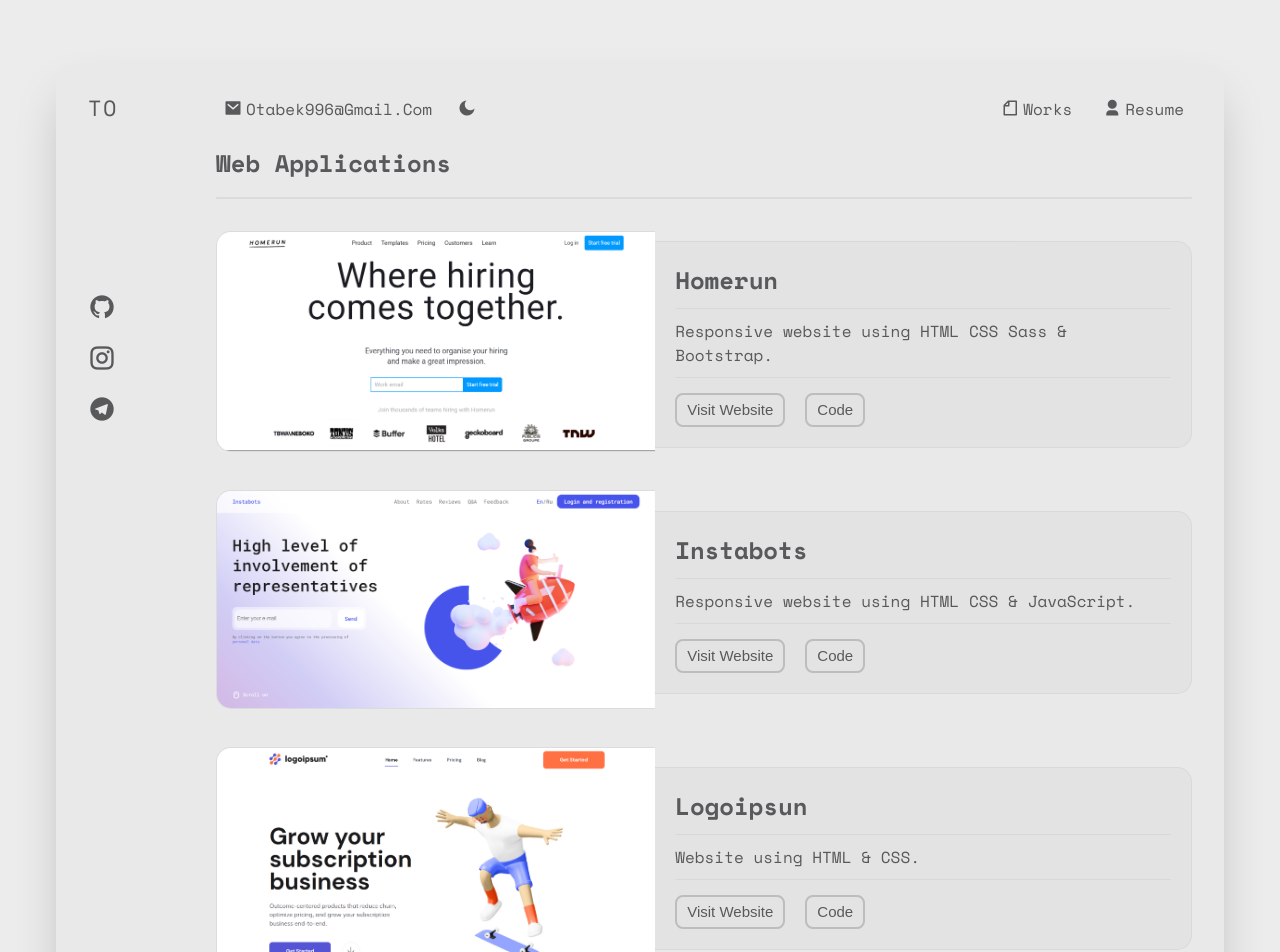
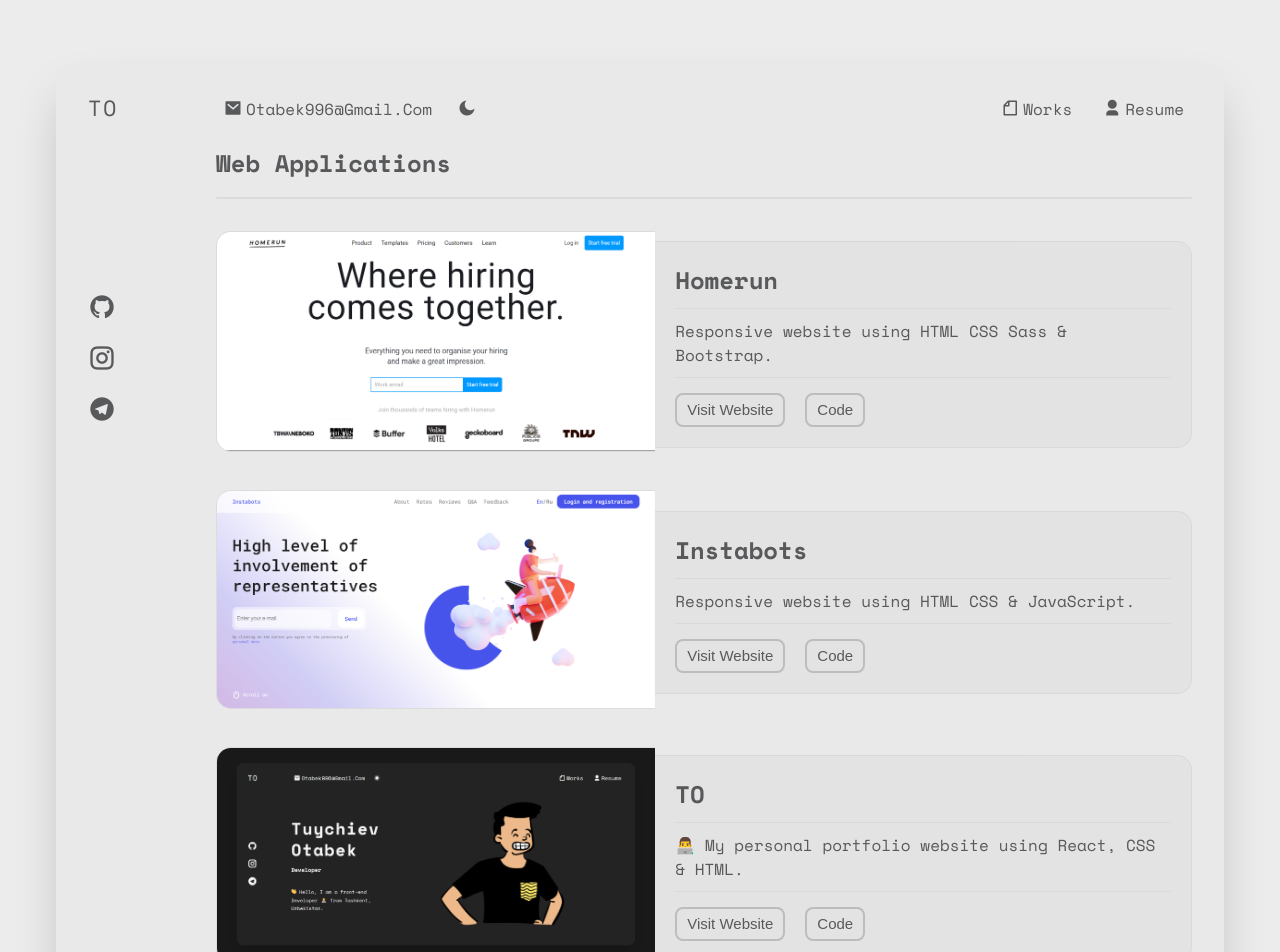
Before and after one commit to Otabek996/responsive-to-website, a React (Create React App) app: page /works in a window 1280 px wide. Shown: the top 952 px of the page. Built offline with nearby package versions, Linux system fonts and the light colour scheme.

Commit message:
Added websites link

```diff
--- a/src/components/Works/Works.jsx
+++ b/src/components/Works/Works.jsx
@@ -7,6 +7,7 @@
 import INSTABOTS from '../../images/instabots-website.png';
 import HOMERUN from '../../images/homerun-website.png';
 import LOGOIPSUM from '../../images/logoipsum-website.png';
+import TO from '../../images/to-website.png';
 
 const Works = () => {
   return (
@@ -22,7 +23,7 @@
             title="Homerun"
             description="Responsive website using HTML CSS Sass & Bootstrap."
             linkToWebsite="https://incomparable-khapse-0462f1.netlify.app/"
-            linkToCode="https://github.com/Otabek996/homerun_website"
+            linkToCode="https://github.com/Otabek996/responsive-homerun-website"
           />
 
           <Card
@@ -34,11 +35,19 @@
           />
 
           <Card
+            img={TO}
+            title="TO"
+            description="👨‍💻 My personal portfolio website using React, CSS & HTML."
+            linkToWebsite="https://aesthetic-bublanina-a56d3d.netlify.app/"
+            linkToCode="https://github.com/Otabek996/responsive-to-website"
+          />
+
+          <Card
             img={LOGOIPSUM}
             title="Logoipsun"
-            description="Website using HTML & CSS."
-            linkToWebsite=""
-            linkToCode="https://github.com/Otabek996/logoIpsum-Web"
+            description="Landing website using HTML & CSS."
+            linkToWebsite="https://charming-taffy-4041d1.netlify.app/"
+            linkToCode="https://github.com/Otabek996/logoipsum-website"
           />
         </div>
       </div>
```
